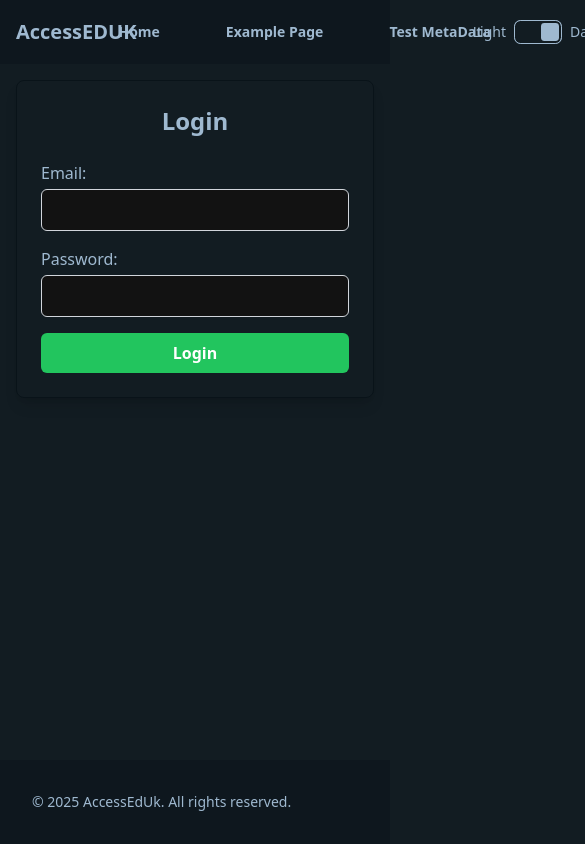
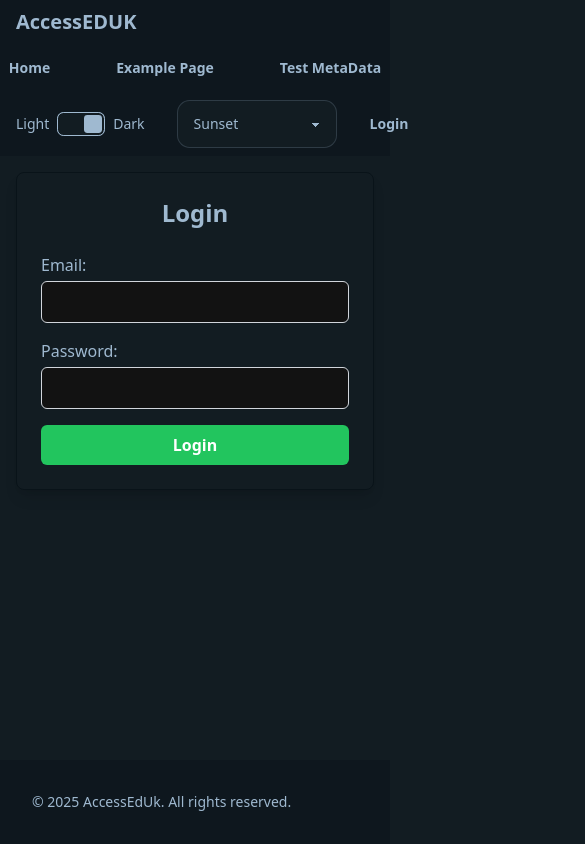
Before and after one commit to MattMW04/EducationSite, a Next.js app: page /Account/Login in a window 390 px wide. Shown: the top 844 px of the page, 585 px wide, since content can reach past the window. Built offline with nearby package versions, Linux system fonts and the light colour scheme.

Commit message:
Added beginnings of typescript to project , more to do

```diff
--- a/app/components/Header.jsx
+++ b/app/components/Header.tsx
@@ -14,7 +14,7 @@ const Header = () => {
     }, []);
 
     // Unified theme change handler
-    const handleThemeChange = (newTheme) => {
+    const handleThemeChange = (newTheme: string) => {
         setTheme(newTheme);
         document.documentElement.setAttribute('data-theme', newTheme);
         localStorage.setItem('theme', newTheme);
@@ -23,12 +23,12 @@ const Header = () => {
     return (
         <div className="flex flex-col">
             <header className="bg-base-200">
-                <nav className="navbar px-4 flex justify-between items-center">
+                <nav className="navbar px-4 flex justify-between items-center flex-wrap mr-4">
                     <div className="flex-none">
                         <span className="text-xl font-bold">AccessEDUK</span>
                     </div>
 
-                    <div className="flex-1 flex justify-center space-x-8">
+                    <div className="flex-1 flex justify-center space-x-8 mt-2 md:mt-0">
                         <Link href="/" className="btn btn-ghost">
                             Home
                         </Link>
@@ -40,7 +40,7 @@ const Header = () => {
                         </Link>
                     </div>
 
-                    <div className="flex-none flex items-center space-x-4">
+                    <div className="flex-none flex items-center space-x-4 mt-2 md:mt-0">
                         {/* Theme Toggle */}
                         <div className="flex items-center space-x-2 mr-4">
                             <span className="text-sm font-medium" data-tip="Toggle light theme">
@@ -69,9 +69,9 @@ const Header = () => {
                                 <option value="retro">Retro</option>
                             </select>
 
-                        <Link href="/Account/Login" className="btn btn-ghost ml-4">
-                            Login
-                        </Link>
+                            <Link href="/Account/Login" className="btn btn-ghost ml-4">
+                                Login
+                            </Link>
                         </div>
                     </div>
                 </nav>
--- a/package.json
+++ b/package.json
@@ -18,11 +18,14 @@
     "styled-jsx": "^5.1.6"
   },
   "devDependencies": {
+    "@types/node": "^22.13.0",
+    "@types/react": "^19.0.8",
     "cypress": "^13.16.1",
     "daisyui": "^4.12.23",
     "eslint": "^8",
     "eslint-config-next": "15.0.3",
     "postcss": "^8",
-    "tailwindcss": "^3.4.1"
+    "tailwindcss": "^3.4.1",
+    "typescript": "^5.7.3"
   }
 }
```
Also changed, not shown: jsconfig.json (deleted, +0 -10 lines), tsconfig.json (added, +32 -0 lines), 1 other file (tests, documents, lock files or other folders).
